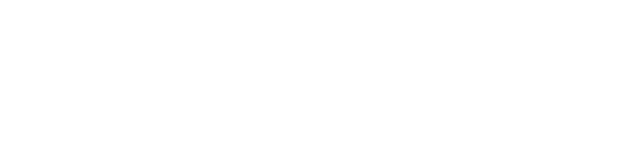
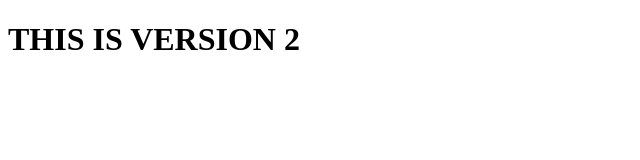
Before and after one commit to avinashkuamr/myrepo, a plain HTML site: page index.html in a window 1280 px wide. Shown: the whole page, without its empty margins (0-640 px from the left). Drawn offline with Linux system fonts and the light colour scheme.

Commit message:
this is version two

```diff
--- a/index.html
+++ b/index.html
@@ -6,6 +6,6 @@
     <title>Document</title>
 </head>
 <body>
-
+    <h1>THIS IS VERSION 2</h1>
 </body>
 </html>
```
